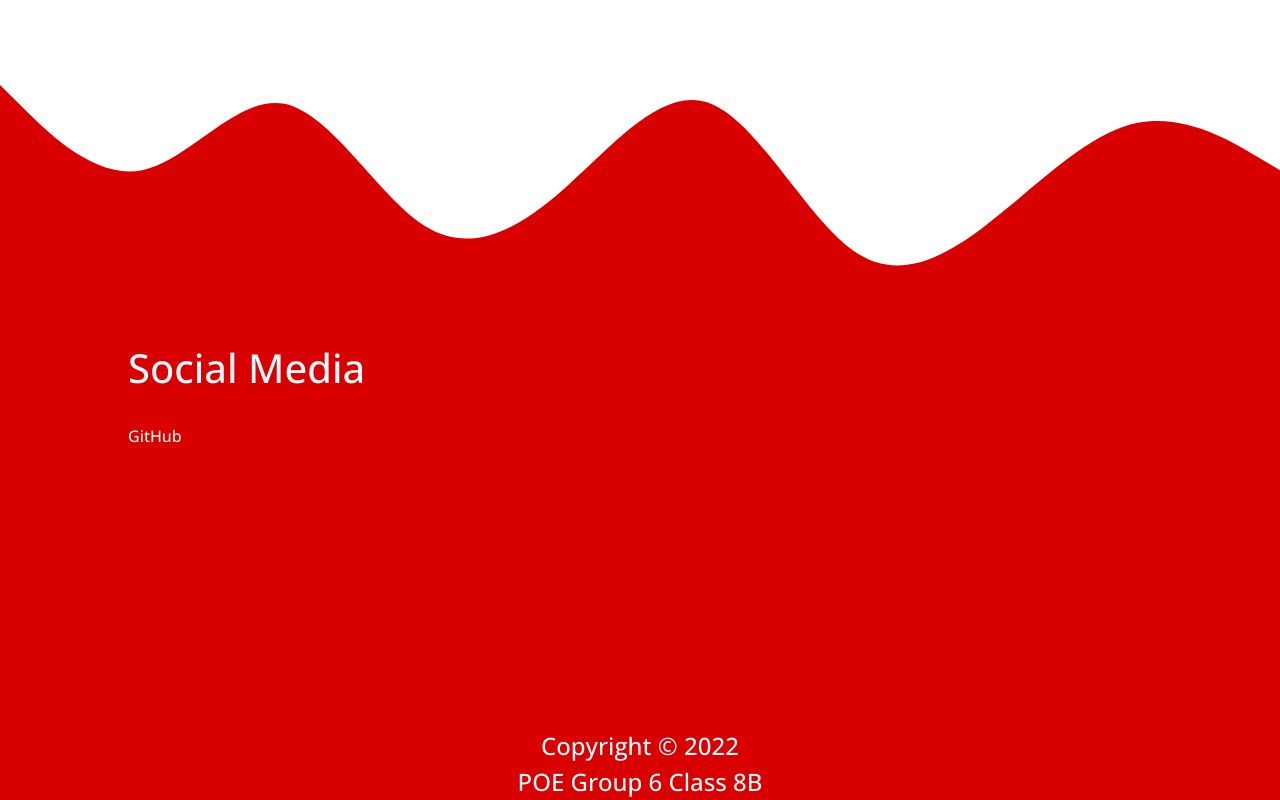
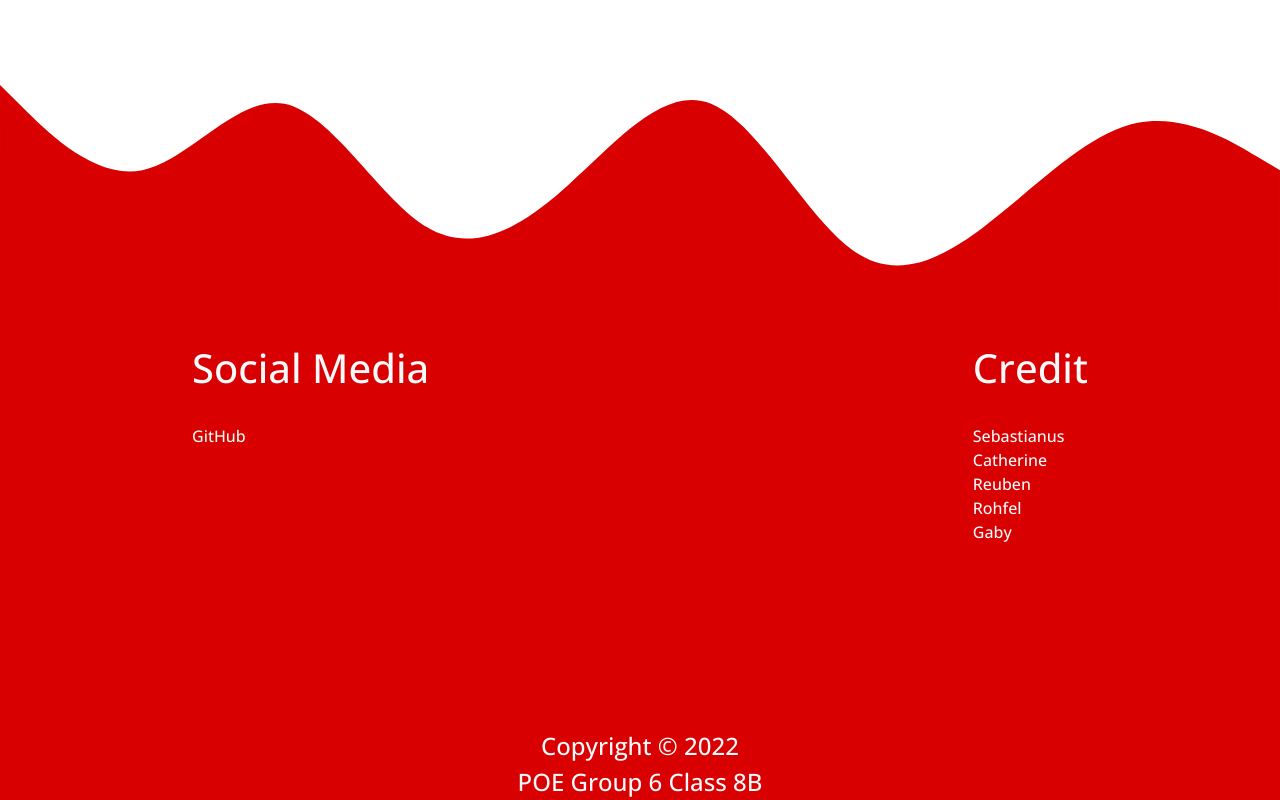
Before and after one commit to Reubenthekiwi/The-Voices-of-Unity, a plain HTML site: page public/index.html in a window 1280 px wide. Shown: the part 539-1339 px from the top of the page. Drawn offline with nearby package versions, Linux system fonts and the light colour scheme; no server answers.

Commit message:
Added a basic credit section inside the footer.

```diff
--- a/public/index.html
+++ b/public/index.html
@@ -120,18 +120,30 @@
         </path>
     </svg>
 
-    <!-- the footer itself -->
+    <!-- Footer. -->
     <div class="footer-container">
         <section class="footer d-flex justify-content-lg-between text-light">
-            <!-- social media -->
-            <div class="footer-content" style="margin-right: 4rem;">
+            <!-- Social media. -->
+            <div class="footer-content" style="padding-right: 4rem; padding-left: 4rem;">
                 <h2 class="text-light display-6">Social Media</h2>
                 <a href="https://www.github.com/Reubenthekiwi/The-Voices-of-Unity" target="_blank">GitHub</a>
+            </div>
+
+            <!-- Credit. -->
+            <div class="footer-content" style="padding-right: 4rem; padding-left: 4rem;">
+                <h2 class="text-light display-6">Credit</h2>
+                <ul style="padding: 0; list-style: none;">
+                    <li>Sebastianus</li>
+                    <li>Catherine</li>
+                    <li>Reuben</li>
+                    <li>Rohfel</li>
+                    <li>Gaby</li>
+                </ul>
             </div>
         </section>
     </div>
 
-    <!-- copyright -->
+    <!-- Copyright. -->
     <div class="footer-container">
         <div class="footer-content">
             <p class="lead text-light text-center" style="margin: 4rem; margin-top: 6rem; background-color: 6f42c1;">
@@ -177,7 +189,7 @@
         const application = firebase.initializeApp(firebaseConfigurations);
     </script>
 
-    <!-- our own custom script -->
+    <!-- Our own custom scripts. -->
     <script src="js/firebase.js" type="module" defer></script>
     <script src="js/cards.js" type="module" defer></script>
     <script src="js/language.js"></script>
--- a/public/js/firebase.js
+++ b/public/js/firebase.js
@@ -42,7 +42,12 @@ const submitStoryButton = document.getElementById("submit-story-button");
 
 authentication.onAuthStateChanged((user) => {
     submitStoryButton.onclick = () => {
-        if (user) {
+        if (!user) {
+            signIn();
+
+            return;
+        }
+
         const name = document.getElementById("name");
         const stories = document.getElementById("stories");
 
@@ -73,11 +78,6 @@ authentication.onAuthStateChanged((user) => {
         createCards(storiesData);
 
         submitStoryForm.reset();
-        } else {
-            alert("Please sign in with your Google account.");
-
-            signIn();
-        }
     };
 });
 
```
Lines whose indentation alone changed are shown as unchanged.
